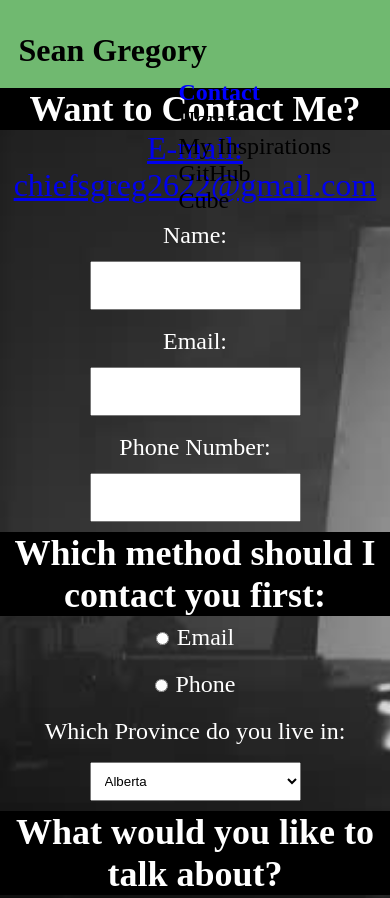
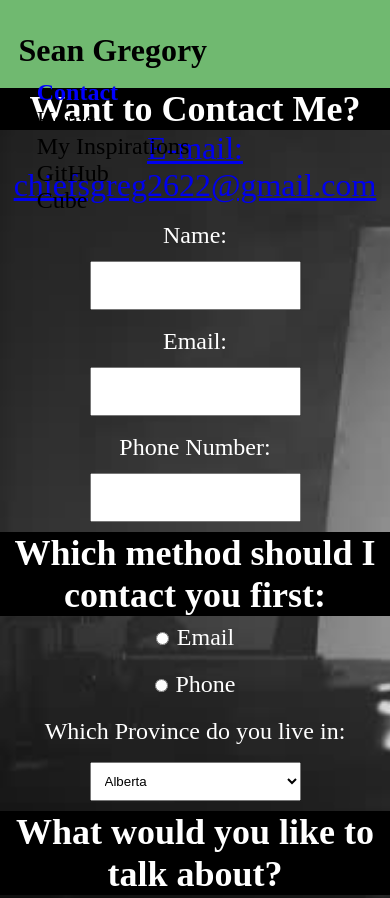
Before and after one commit to seangregoryv8/seangregoryv8.github.io, a plain HTML site: page contact.html in a window 390 px wide. Shown: the top 898 px of the page. Drawn offline with Linux system fonts and the light colour scheme.

Commit message:
Changing minor details

```diff
--- a/Contact_Me.css
+++ b/Contact_Me.css
@@ -92,13 +92,6 @@ section h2
 }
 @media only screen and (max-width: 550px)
 {
-    nav ul a
-    {
-        margin-right: 0;
-    }
-}
-@media only screen and (max-width: 550px)
-{
     nav ul
     {
         display: block;
@@ -106,6 +99,5 @@ section h2
     nav ul a
     {
         margin-right: 0;
-        padding: 0 0 0 10rem;
     }
 }
```
